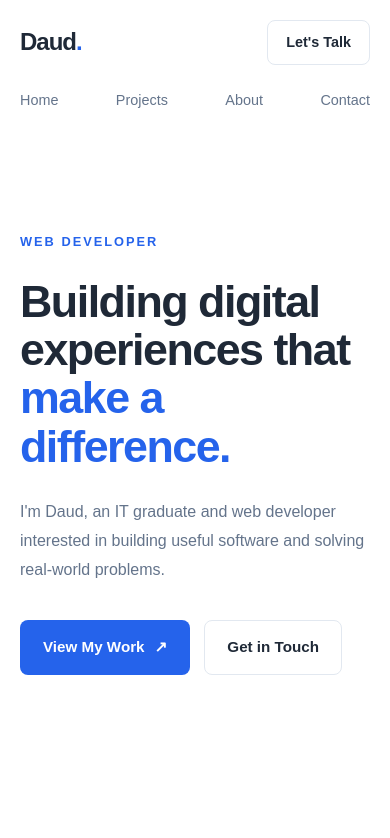
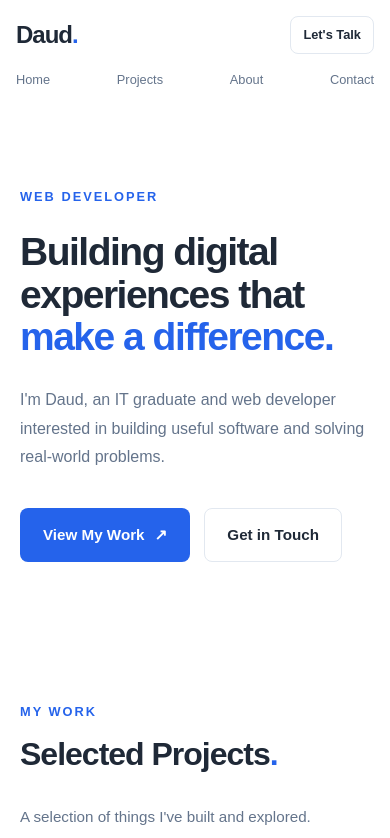
Before and after one commit to david-ptrk/Portfolio, a React app: page / in a window 390 px wide. Shown: the top 838 px of the page. Built offline with nearby package versions, Linux system fonts and the light colour scheme; the HTML template or start-up script is replaced by a standard one.

Commit message:
style: refine responsive portfolio layout

```diff
--- a/src/App.css
+++ b/src/App.css
@@ -509,3 +509,37 @@
         text-align: left !important;
     }
 }
+
+/* Small-screen refinements */
+@media (max-width: 400px) {
+    .navbar {
+        padding: 16px;
+        gap: 16px;
+    }
+
+    .navbar-links {
+        gap: 8px;
+    }
+
+    .navbar-links a {
+        font-size: 0.8rem;
+    }
+
+    .navbar-cta {
+        padding: 8px 12px;
+        font-size: 0.8rem;
+    }
+
+    .hero {
+        padding: 80px 20px;
+    }
+
+    .hero h1 {
+        font-size: clamp(2.3rem, 10vw, 2.8rem);
+        letter-spacing: -1.5px;
+    }
+
+    .projects-heading h2 {
+        letter-spacing: -1px;
+    }
+}
--- a/src/index.css
+++ b/src/index.css
@@ -28,3 +28,17 @@ img {
   max-width: 100%;
   display: block;
 }
+
+/* Prevent horizontal overflow */
+html, body, #root {
+  width: 100%;
+  min-height: 100%;
+}
+
+body {
+  overflow-x: hidden;
+}
+
+h1, h2, h3, p {
+  overflow-wrap: break-word;
+}
```
